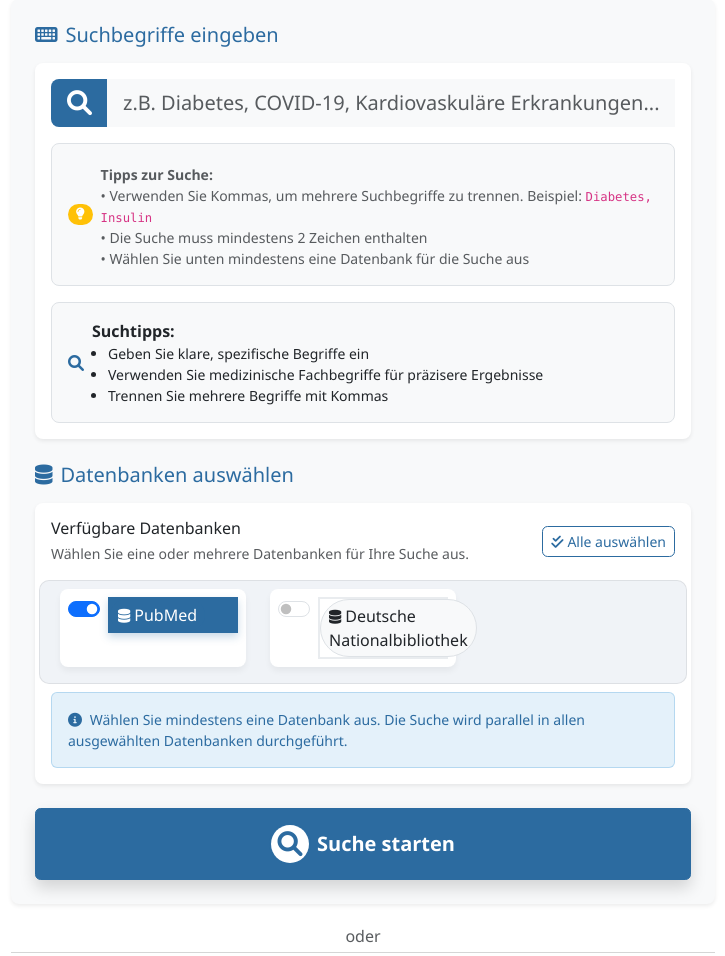
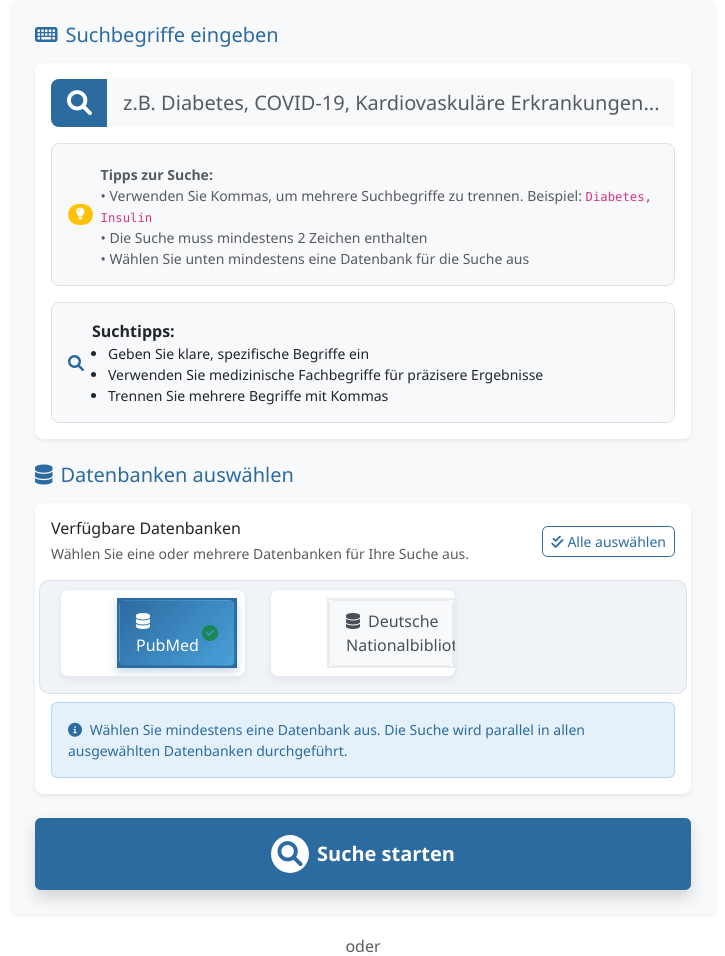
Before and after one commit to maxaufknax/Medical-Spytool, a Flask app: page /search in a window 1280 px wide. Shown: the part 638-1594 px from the top of the page, without its empty margins (87-812 px from the left). Run offline with Flask 3, Linux system fonts and the light colour scheme; data that the repository does not hold is empty; some libraries are stand-ins or nearby versions.

Commit message:
Improve database selection with a more user-friendly and visual interface
Enhance database selection UI in search.html with custom CSS for improved user experience.

Replit-Commit-Author: Agent
Replit-Commit-Session-Id: f0724a30-0515-45a2-bb87-cf341ce91e33
Replit-Commit-Screenshot-Url: https://storage.googleapis.com/screenshot-production-us-central1/39209fe2-a590-47a4-bbba-aacba4e2c6b5/c5c5a4a7-eb05-4b2c-a96a-bd0a863cdeea.jpg

```diff
--- a/backend/static/css/custom.css
+++ b/backend/static/css/custom.css
@@ -79,6 +79,67 @@
     margin-right: 6px;
     position: relative;
     z-index: 1;
+}
+
+/* Verbesserte Datenbankauswahl */
+.database-card {
+    transition: all 0.3s ease;
+    border: 1px solid #e9ecef;
+    overflow: hidden;
+    cursor: pointer;
+}
+
+.database-card:hover {
+    box-shadow: 0 5px 15px rgba(0, 0, 0, 0.08);
+    transform: translateY(-2px);
+}
+
+.database-icon-container {
+    transition: all 0.3s ease;
+    background-color: #f8f9fa;
+    border: 1px solid #e9ecef;
+}
+
+.database-card.selected .database-icon-container {
+    background: linear-gradient(135deg, #2c6ba0 0%, #49a0d9 100%);
+    color: white;
+    border-color: transparent;
+}
+
+.database-status {
+    transition: all 0.2s ease;
+}
+
+.db-selected-icon {
+    display: none;
+}
+
+.db-unselected-icon {
+    display: inline-block;
+}
+
+.database-card.selected .db-selected-icon {
+    display: inline-block;
+}
+
+.database-card.selected .db-unselected-icon {
+    display: none;
+}
+
+.form-check-input:checked ~ .form-check-label .database-icon-container {
+    background: linear-gradient(135deg, #2c6ba0 0%, #49a0d9 100%);
+    color: white;
+    border-color: transparent;
+}
+
+.form-check-input:focus ~ .form-check-label .database-icon-container {
+    box-shadow: 0 0 0 0.25rem rgba(44, 107, 160, 0.25);
+}
+
+/* Ausblenden des originalen Checkbox-Stils */
+.database-card .form-check-input {
+    opacity: 0;
+    position: absolute;
 }
 
 /* Improved card styling */
--- a/backend/templates/search.html
+++ b/backend/templates/search.html
@@ -153,15 +153,21 @@
                                             <div class="row database-selection mb-2 p-2">
                                                 {% for db in databases %}
                                                 <div class="col-md-6 col-lg-4 mb-2">
-                                                    <div class="card h-100">
+                                                    <div class="card h-100 database-card" data-database="{{ db }}">
                                                         <div class="card-body p-2">
-                                                            <div class="form-check form-switch mb-0">
+                                                            <div class="form-check form-switch mb-0 d-flex align-items-center">
                                                                 <input class="form-check-input database-checkbox" type="checkbox" value="{{ db }}"
                                                                     id="db-simple-{{ db }}" name="databases[]"
                                                                     {% if db == 'PubMed' %}checked{% endif %}>
-                                                                <label class="form-check-label d-flex align-items-center" for="db-simple-{{ db }}">
-                                                                    <div class="database-icon rounded-pill {% if db == 'PubMed' %}bg-primary text-white{% else %}bg-light text-dark border{% endif %} p-1 px-2 me-2">
-                                                                        <i class="fas fa-database me-1 small"></i>{{ db }}
+                                                                <label class="form-check-label w-100 ms-2" for="db-simple-{{ db }}">
+                                                                    <div class="database-icon-container d-flex align-items-center justify-content-between p-2 px-3 rounded">
+                                                                        <div class="database-name">
+                                                                            <i class="fas fa-database me-2"></i>{{ db }}
+                                                                        </div>
+                                                                        <div class="database-status">
+                                                                            <i class="fas fa-check-circle text-success db-selected-icon"></i>
+                                                                            <i class="fas fa-times-circle text-muted db-unselected-icon"></i>
+                                                                        </div>
                                                                     </div>
                                                                 </label>
                                                             </div>
@@ -321,19 +327,29 @@
                                                         <i class="fas fa-database me-2"></i>Datenbanken auswählen
                                                     </h6>
 
-                                                    <div class="database-selection d-flex flex-wrap gap-2 mb-3">
+                                                    <div class="row database-selection mb-2 p-2">
                                                         {% for db in databases %}
-                                                        <div class="form-check">
-                                                            <input class="form-check-input database-checkbox visually-hidden" type="checkbox" value="{{ db }}"
+                                                        <div class="col-md-6 col-lg-4 mb-2">
+                                                            <div class="card h-100 database-card" data-database="{{ db }}">
+                                                                <div class="card-body p-2">
+                                                                    <div class="form-check form-switch mb-0 d-flex align-items-center">
+                                                                        <input class="form-check-input database-checkbox" type="checkbox" value="{{ db }}"
                                                                             id="db-advanced-{{ db }}" name="databases[]"
                                                                             {% if db == 'PubMed' %}checked{% endif %}>
-                                                            <label class="form-check-label btn btn-outline-primary p-2 rounded-pill shadow-sm {% if db == 'PubMed' %}active{% endif %}"
-                                                                   for="db-advanced-{{ db }}">
-                                                                {% if db == 'PubMed' %}
-                                                                    <i class="fas fa-check-circle me-1"></i>
-                                                                {% endif %}
-                                                                {{ db }}
+                                                                        <label class="form-check-label w-100 ms-2" for="db-advanced-{{ db }}">
+                                                                            <div class="database-icon-container d-flex align-items-center justify-content-between p-2 px-3 rounded">
+                                                                                <div class="database-name">
+                                                                                    <i class="fas fa-database me-2"></i>{{ db }}
+                                                                                </div>
+                                                                                <div class="database-status">
+                                                                                    <i class="fas fa-check-circle text-success db-selected-icon"></i>
+                                                                                    <i class="fas fa-times-circle text-muted db-unselected-icon"></i>
+                                                                                </div>
+                                                                            </div>
                                                                         </label>
+                                                                    </div>
+                                                                </div>
+                                                            </div>
                                                         </div>
                                                         {% endfor %}
                                                     </div>
@@ -1216,7 +1232,52 @@
             });
         }
 
-        // Select all databases button
+        // Verbesserte Datenbankauswahl-Interaktion
+        const setupDatabaseSelection = function() {
+            // Initialisiere den Zustand der Datenbankkarten
+            function updateDatabaseCardState() {
+                document.querySelectorAll('.database-card').forEach(card => {
+                    const checkbox = card.querySelector('.database-checkbox');
+                    if (checkbox && checkbox.checked) {
+                        card.classList.add('selected');
+                    } else {
+                        card.classList.remove('selected');
+                    }
+                });
+            }
+
+            // Initialer Zustand
+            updateDatabaseCardState();
+
+            // Event-Handler für Klicks auf die Karten
+            document.querySelectorAll('.database-card').forEach(card => {
+                card.addEventListener('click', function(event) {
+                    // Verhindere Klick-Event-Bubble wenn auf das Checkbox-Element geklickt wurde
+                    if (event.target.classList.contains('form-check-input')) return;
+
+                    const checkbox = this.querySelector('.database-checkbox');
+                    if (checkbox) {
+                        // Ändere den Checkbox-Status
+                        checkbox.checked = !checkbox.checked;
+
+                        // Löse ein Change-Event aus, damit andere Event-Listener informiert werden
+                        const changeEvent = new Event('change', { bubbles: true });
+                        checkbox.dispatchEvent(changeEvent);
+
+                        // Aktualisiere den Zustand der Karte
+                        updateDatabaseCardState();
+                    }
+                });
+            });
+
+            // Event-Handler für Änderungen an den Checkboxen
+            document.querySelectorAll('.database-checkbox').forEach(checkbox => {
+                checkbox.addEventListener('change', function() {
+                    updateDatabaseCardState();
+                });
+            });
+
+            // "Alle auswählen"-Button
             const selectAllButton = document.getElementById('selectAllDatabases');
             if (selectAllButton) {
                 selectAllButton.addEventListener('click', function() {
@@ -1224,8 +1285,13 @@
                     checkboxes.forEach(checkbox => {
                         checkbox.checked = true;
                     });
+                    updateDatabaseCardState();
                 });
             }
+        };
+
+        // Führe die Datenbankauswahl-Initialisierung aus
+        setupDatabaseSelection();
     });
 
     console.log("Loaded persons:", {{ persons|tojson|safe }});
```
Lines whose indentation alone changed are shown as unchanged.
